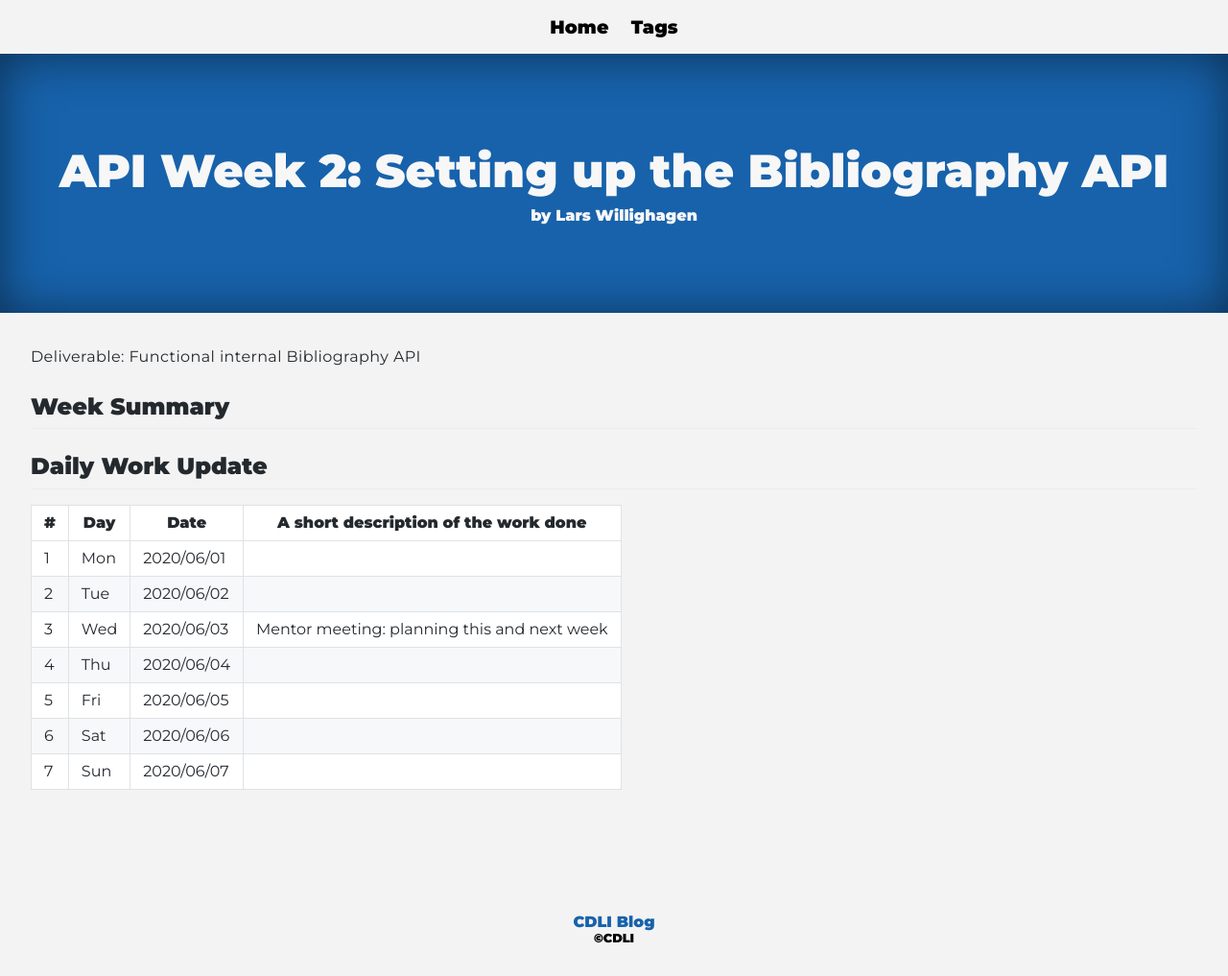
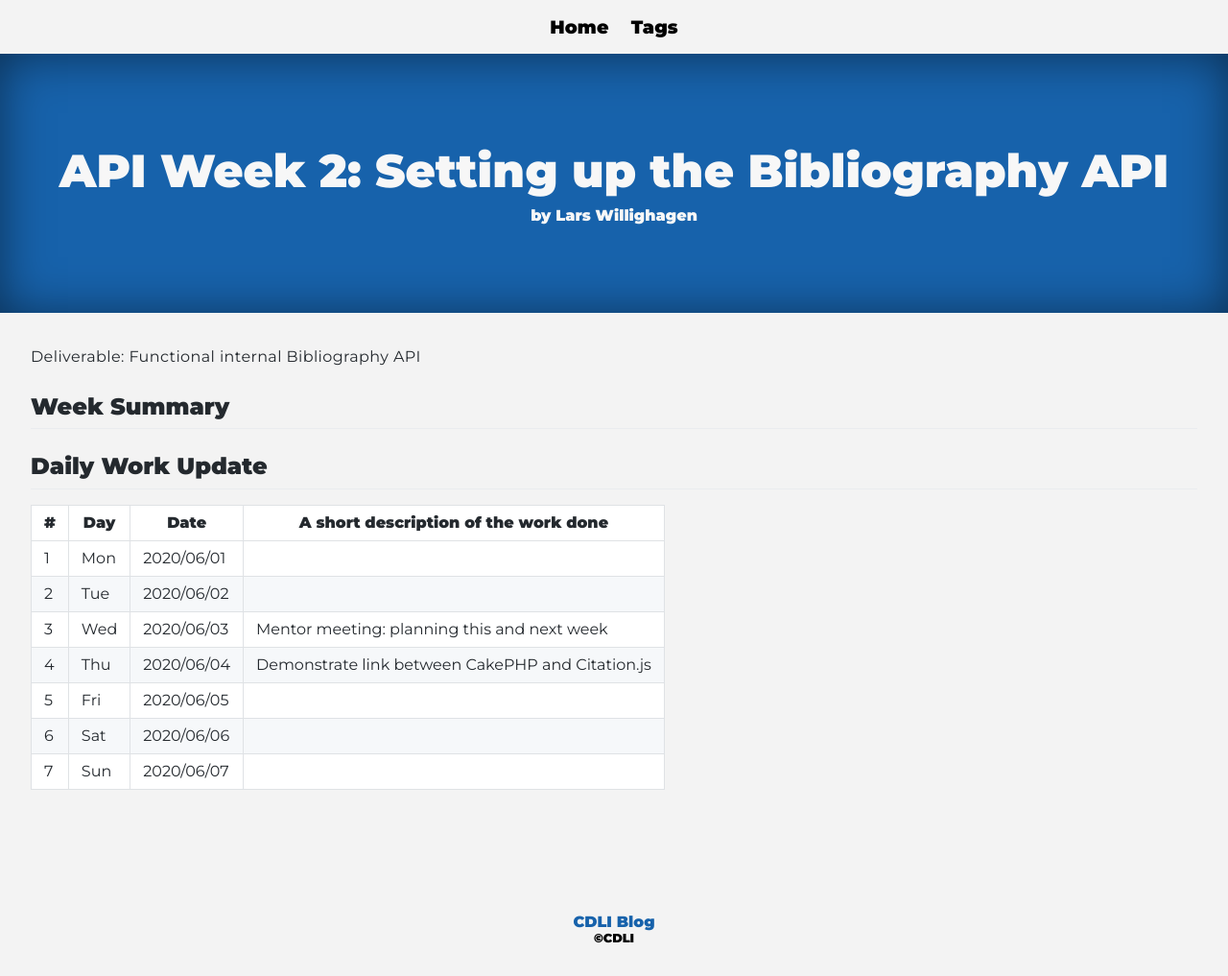
Before and after one commit to cdli-gh/blog, a Jekyll site: the page built from _blog/gsoc20/api/posts/02_week2.md, in a window 1280 px wide. Shown: the whole page at 96% size. Built offline with Jekyll 4.4.1, drawn with Linux system fonts in a browser that asks for light colours; Markdown is read by kramdown in place of the engine named in the settings.

Commit message:
gsoc20/api: add week 2 day 4

```diff
--- a/_blog/gsoc20/api/posts/02_week2.md
+++ b/_blog/gsoc20/api/posts/02_week2.md
@@ -16,7 +16,7 @@ Deliverable: Functional internal Bibliography API
 | 1 | Mon | 2020/06/01 |  |
 | 2 | Tue | 2020/06/02 |  |
 | 3 | Wed | 2020/06/03 | Mentor meeting: planning this and next week |
-| 4 | Thu | 2020/06/04 |  |
+| 4 | Thu | 2020/06/04 | Demonstrate link between CakePHP and Citation.js |
 | 5 | Fri | 2020/06/05 |  |
 | 6 | Sat | 2020/06/06 |  |
 | 7 | Sun | 2020/06/07 |  |
```
